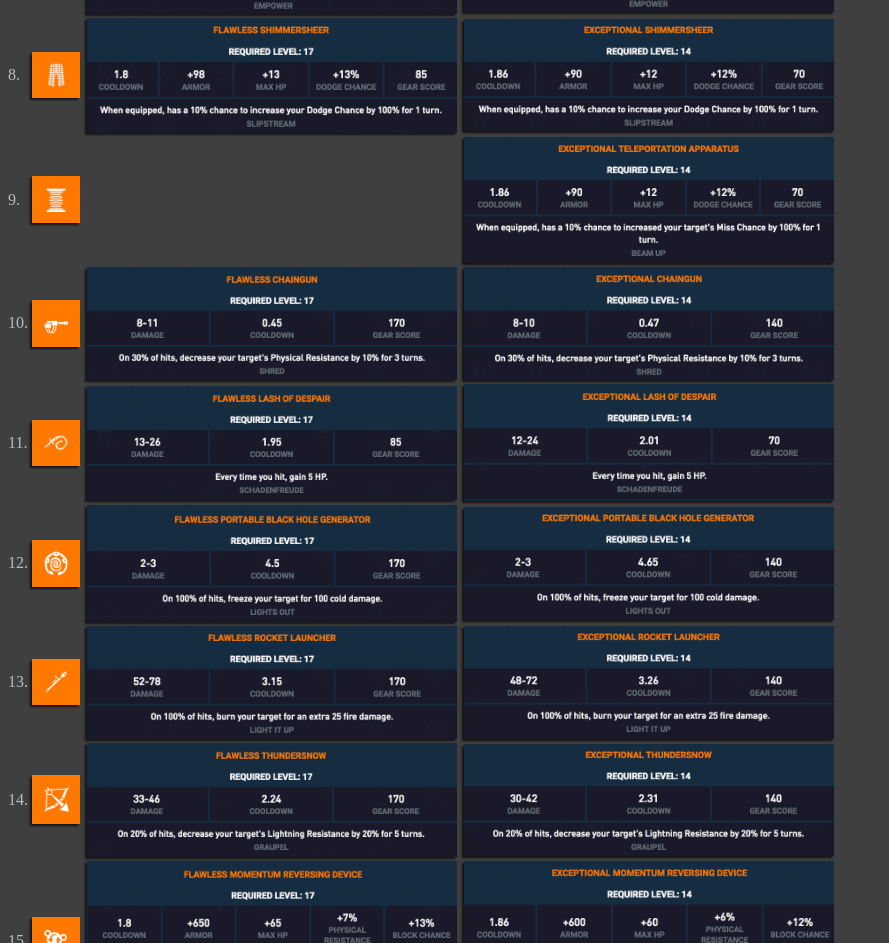
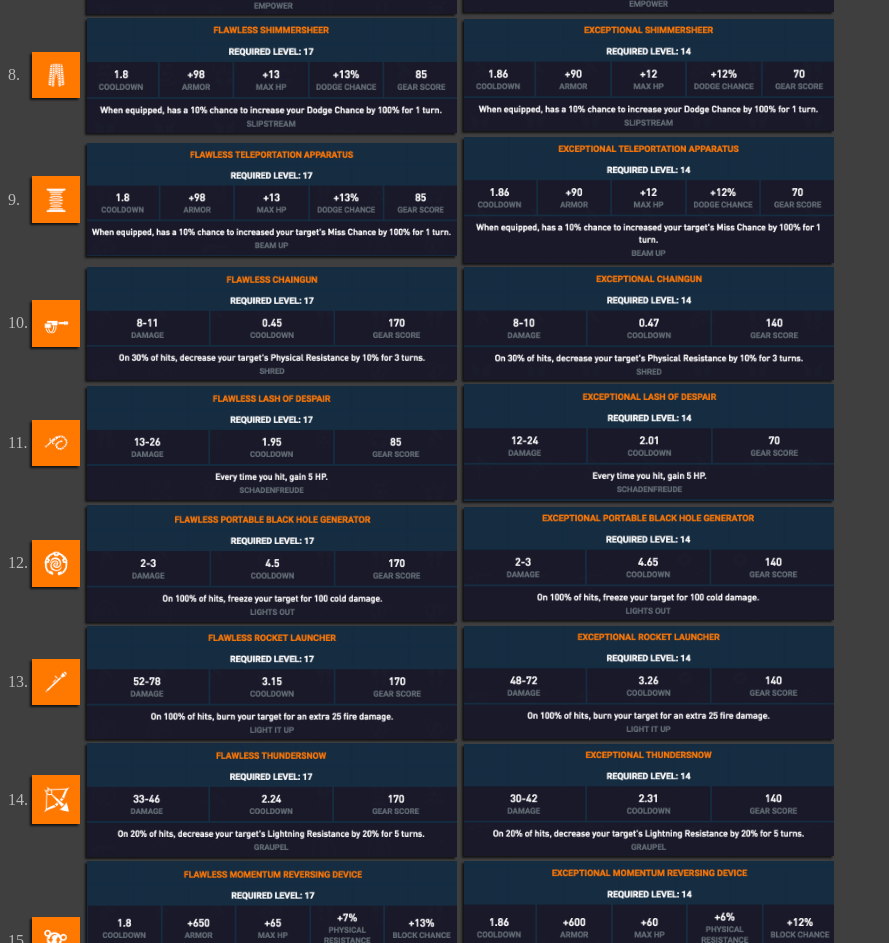
Before and after one commit to RintarouTW/StreamLegendsHack, a browser extension: page index.html in a window 1280 px wide. Shown: the part 1100-2043 px from the top of the page, without its empty margins (0-889 px from the left). Drawn offline with Linux system fonts and the light colour scheme; a web font is replaced by a local one.

Commit message:
updated item 9 desc to lv17

```diff
--- a/index.html
+++ b/index.html
@@ -49,7 +49,7 @@ table tr td:first-child::before {
 <tr><td></td><td><img class="item" src="./imgs/items00006.png"></td><td><img class="desc" src="./imgs/desc00006.png"></td><td><img class="desc" src="./imgs/desc00006-2.png"></td></tr>
 <tr><td></td><td><img class="item" src="./imgs/items00007.png"></td><td><img class="desc" src="./imgs/desc00007.png"></td><td><img class="desc" src="./imgs/desc00007-2.png"></td></tr>
 <tr><td></td><td><img class="item" src="./imgs/items00008.png"></td><td><img class="desc" src="./imgs/desc00008.png"></td><td><img class="desc" src="./imgs/desc00008-2.png"></td></tr>
-<tr><td></td><td><img class="item" src="./imgs/items00009.png"></td><td></td><td><img class="desc" src="./imgs/desc00009-2.png"></td></tr>
+<tr><td></td><td><img class="item" src="./imgs/items00009.png"></td><td><img class="desc" src="./imgs/desc00009.png"></td><td><img class="desc" src="./imgs/desc00009-2.png"></td></tr>
 <tr><td></td><td><img class="item" src="./imgs/items00010.png"></td><td><img class="desc" src="./imgs/desc00010.png"></td><td><img class="desc" src="./imgs/desc00010-2.png"></td></tr>
 <tr><td></td><td><img class="item" src="./imgs/items00011.png"></td><td><img class="desc" src="./imgs/desc00011.png"></td><td><img class="desc" src="./imgs/desc00011-2.png"></td></tr>
 <tr><td></td><td><img class="item" src="./imgs/items00012.png"></td><td><img class="desc" src="./imgs/desc00012.png"></td><td><img class="desc" src="./imgs/desc00012-2.png"></td></tr>
```
Also changed, not shown: matrix.html (+1 -1 lines), imgs/desc00009.png (added).
